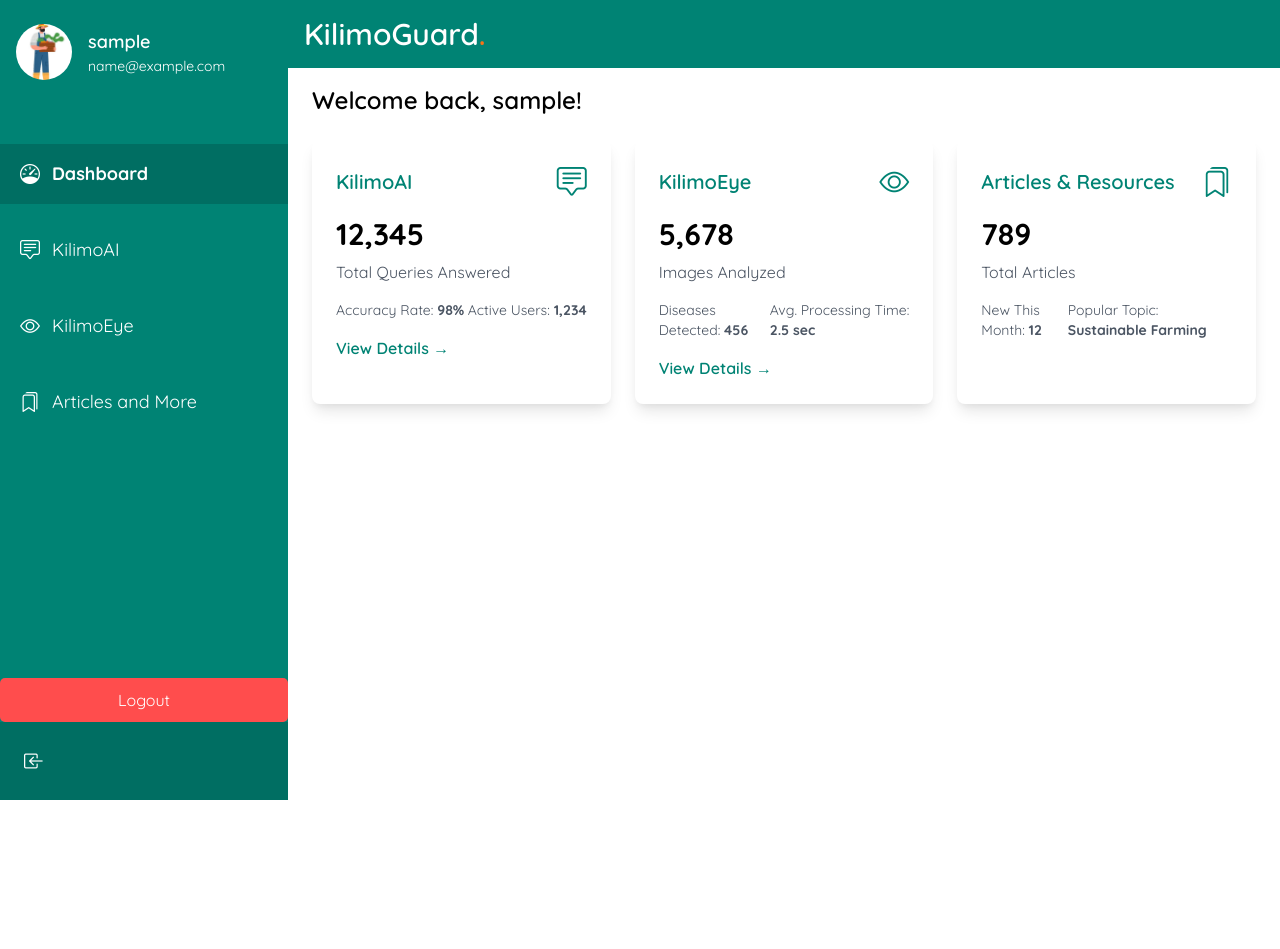
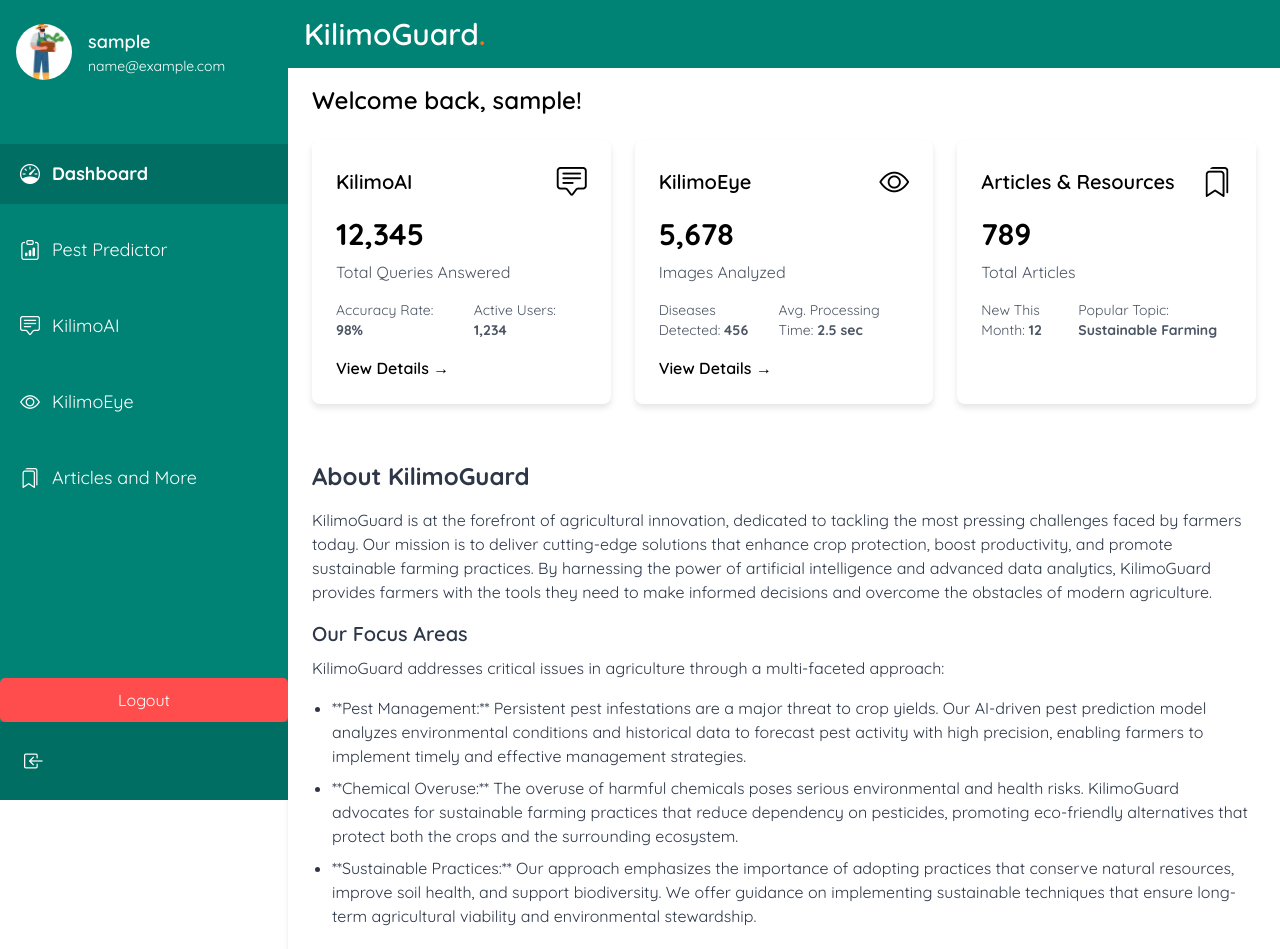
Before and after one commit to KilimoGuard/KilimoGuardFrontend, a Vue app: page /dashboard in a window 1280 px wide. Shown: the top 949 px of the page. Before the commit the page ends 800 px from the top, so only its background shows below. Built offline with nearby package versions, Linux system fonts and the light colour scheme; sample sign-in values are in the browser's storage.

Commit message:
added more details on Dashboard

```diff
--- a/src/components/SideNavbar.vue
+++ b/src/components/SideNavbar.vue
@@ -63,6 +63,7 @@ export default {
       profilePicture: profile, // Replace with actual path to profile picture
       navItems: [
         { route: '/dashboard', iconClass: 'bi bi-speedometer', text: 'Dashboard' },
+          { route: '/pest-predictor', iconClass: 'bi bi-clipboard-data', text: 'Pest Predictor' },
         { route: '/kilimoai', iconClass: 'bi bi-chat-square-text', text: 'KilimoAI' },
         { route: '/kilimoeye', iconClass: 'bi bi-eye', text: 'KilimoEye' },
         { route: '/articles-and-more', iconClass: 'bi bi-bookmarks', text: 'Articles and More' },
--- a/src/router/index.js
+++ b/src/router/index.js
@@ -7,6 +7,7 @@ import KilimoAI from '@/views/KilimoAI.vue';
 import FarmingPlanner from '@/views/FarmingPlanner.vue';
 import KilimoEye from '@/views/KilimoEye.vue';
 import ArticlesAndMore from "@/views/ArticlesAndMore.vue";
+import PestPredictor from "@/views/PestPredictor.vue";
 
 const routes = [
     {
@@ -49,6 +50,12 @@ const routes = [
         meta: {requiresAuth: true}, // Example of another route requiring authentication
     },
     {
+        path: '/pest-predictor',
+        name: 'PestPredictor',
+        component: PestPredictor,
+        meta: {requiresAuth: true}, // Example of another route requiring authentication
+    },
+    {
         path: '/articles-and-more',
         name: 'ArticlesAndMore',
         component: ArticlesAndMore,
--- a/src/views/Dashboard.vue
+++ b/src/views/Dashboard.vue
@@ -2,14 +2,15 @@
   <main-layout>
     <!-- Main Dashboard Content -->
     <div class="bg-custom-green text-white p-4">
-      <h1 class="text-3xl font-semibold text-white">KilimoGuard<span class="text-orange-500">.</span></h1>
+      <h1 class="text-3xl font-semibold">KilimoGuard<span class="text-orange-500">.</span></h1>
     </div>
 
     <div class="mt-4 pl-6">
       <p class="text-2xl font-semibold">Welcome back, {{ user?.username }}!</p>
     </div>
 
-    <div class="p-6 grid grid-cols-1 md:grid-cols-2 lg:grid-cols-3 gap-6">
+    <!-- Statistics Section -->
+    <div class="p-6 grid grid-cols-1 sm:grid-cols-2 lg:grid-cols-3 gap-6">
       <!-- KilimoAI Stat Card -->
       <div class="bg-white rounded-lg shadow-lg p-6 hover:shadow-xl transition-shadow duration-300">
         <div class="flex justify-between items-center mb-4">
@@ -18,9 +19,9 @@
         </div>
         <div class="text-3xl font-bold text-black mb-2">12,345</div>
         <p class="text-gray-600">Total Queries Answered</p>
-        <div class="mt-4 flex justify-between items-center text-sm text-gray-600">
+        <div class="mt-4 flex flex-col sm:flex-row justify-between items-center text-sm text-gray-600">
           <p>Accuracy Rate: <strong>98%</strong></p>
-          <p>Active Users: <strong>1,234</strong></p>
+          <p class="sm:ml-4">Active Users: <strong>1,234</strong></p>
         </div>
         <router-link to="/kilimoai" class="block mt-4 text-custom-green font-semibold hover:text-orange-500">
           View Details &rarr;
@@ -35,9 +36,9 @@
         </div>
         <div class="text-3xl font-bold text-black mb-2">5,678</div>
         <p class="text-gray-600">Images Analyzed</p>
-        <div class="mt-4 flex justify-between items-center text-sm text-gray-600">
+        <div class="mt-4 flex flex-col sm:flex-row justify-between items-center text-sm text-gray-600">
           <p>Diseases Detected: <strong>456</strong></p>
-          <p>Avg. Processing Time: <strong>2.5 sec</strong></p>
+          <p class="sm:ml-4">Avg. Processing Time: <strong>2.5 sec</strong></p>
         </div>
         <router-link to="/kilimoeye" class="block mt-4 text-custom-green font-semibold hover:text-orange-500">
           View Details &rarr;
@@ -52,14 +53,39 @@
         </div>
         <div class="text-3xl font-bold text-black mb-2">789</div>
         <p class="text-gray-600">Total Articles</p>
-        <div class="mt-4 flex justify-between items-center text-sm text-gray-600">
+        <div class="mt-4 flex flex-col sm:flex-row justify-between items-center text-sm text-gray-600">
           <p>New This Month: <strong>12</strong></p>
-          <p>Popular Topic: <strong>Sustainable Farming</strong></p>
+          <p class="sm:ml-4">Popular Topic: <strong>Sustainable Farming</strong></p>
         </div>
-<!--        <router-link to="/articles" class="block mt-4 text-custom-green font-semibold hover:text-orange-500">-->
-<!--          Explore Resources &rarr;-->
-<!--        </router-link>-->
+        <!-- <router-link to="/articles" class="block mt-4 text-custom-green font-semibold hover:text-orange-500">
+          Explore Resources &rarr;
+        </router-link> -->
       </div>
+    </div>
+
+    <!-- KilimoGuard Information Section -->
+    <div class="p-6 mt-2 bg-white text-gray-800 rounded-lg shadow-md">
+      <h2 class="text-2xl font-bold mb-4">About KilimoGuard</h2>
+      <p class="mb-4">KilimoGuard is at the forefront of agricultural innovation, dedicated to tackling the most pressing challenges faced by farmers today. Our mission is to deliver cutting-edge solutions that enhance crop protection, boost productivity, and promote sustainable farming practices. By harnessing the power of artificial intelligence and advanced data analytics, KilimoGuard provides farmers with the tools they need to make informed decisions and overcome the obstacles of modern agriculture.</p>
+
+      <h3 class="text-xl font-semibold mb-2">Our Focus Areas</h3>
+      <p class="mb-4">KilimoGuard addresses critical issues in agriculture through a multi-faceted approach:</p>
+      <ul class="list-disc pl-5 mb-4">
+        <li class="mb-2">**Pest Management:** Persistent pest infestations are a major threat to crop yields. Our AI-driven pest prediction model analyzes environmental conditions and historical data to forecast pest activity with high precision, enabling farmers to implement timely and effective management strategies.</li>
+        <li class="mb-2">**Chemical Overuse:** The overuse of harmful chemicals poses serious environmental and health risks. KilimoGuard advocates for sustainable farming practices that reduce dependency on pesticides, promoting eco-friendly alternatives that protect both the crops and the surrounding ecosystem.</li>
+        <li class="mb-2">**Sustainable Practices:** Our approach emphasizes the importance of adopting practices that conserve natural resources, improve soil health, and support biodiversity. We offer guidance on implementing sustainable techniques that ensure long-term agricultural viability and environmental stewardship.</li>
+      </ul>
+
+      <h3 class="text-xl font-semibold mb-2">Key Features</h3>
+      <p class="mb-4">KilimoGuard offers a suite of advanced features designed to revolutionize agricultural practices:</p>
+      <ul class="list-disc pl-5 mb-4">
+        <li class="mb-2">**AI-Driven Pest Predictions:** Our sophisticated AI algorithms analyze real-time weather data and historical pest trends to predict pest outbreaks with remarkable accuracy. This allows farmers to take proactive measures, minimizing crop damage and reducing the need for reactive treatments.</li>
+        <li class="mb-2">**Sustainable Farming Practices:** We provide actionable insights and recommendations for adopting sustainable farming methods. By focusing on reducing chemical inputs and enhancing soil health, our solutions help farmers achieve better yields while preserving the environment.</li>
+        <li class="mb-2">**Enhanced Crop Protection:** KilimoGuard's technology integrates with existing farm management systems to offer real-time alerts and guidance on pest threats. This comprehensive approach ensures that farmers can implement effective crop protection strategies and maximize productivity.</li>
+      </ul>
+
+      <h3 class="text-xl font-semibold mb-2">Our Vision</h3>
+      <p>KilimoGuard envisions a future where agriculture is not only more productive but also more sustainable. Our goal is to transform the agricultural landscape by integrating innovative technologies that address both current and future challenges. We aim to create a healthier environment and a more prosperous future for farmers, ensuring that agricultural practices contribute positively to the global food supply and ecosystem.</p>
     </div>
   </main-layout>
 </template>
@@ -90,39 +116,6 @@ export default {
   background-color: #008374;
 }
 
-.text-custom-green {
-  color: #008374;
-}
-
-.shadow-lg {
-  box-shadow: 0 10px 15px -3px rgba(0, 0, 0, 0.1), 0 4px 6px -2px rgba(0, 0, 0, 0.05);
-}
-
-.hover\:shadow-xl:hover {
-  box-shadow: 0 20px 25px -5px rgba(0, 0, 0, 0.1), 0 10px 10px -5px rgba(0, 0, 0, 0.04);
-}
-
-.grid-cols-1 {
-  display: grid;
-  grid-template-columns: repeat(1, minmax(0, 1fr));
-}
-
-.md\:grid-cols-2 {
-  grid-template-columns: repeat(2, minmax(0, 1fr));
-}
-
-.lg\:grid-cols-3 {
-  grid-template-columns: repeat(3, minmax(0, 1fr));
-}
-
-.gap-6 {
-  gap: 1.5rem;
-}
-
-.text-xl {
-  font-size: 1.25rem;
-}
-
 .font-semibold {
   font-weight: 600;
 }
@@ -131,7 +124,45 @@ export default {
   font-size: 1.875rem;
 }
 
-.font-bold {
-  font-weight: 700;
+.text-xl {
+  font-size: 1.25rem;
+}
+
+.bg-white {
+  background-color: #ffffff;
+}
+
+.text-gray-800 {
+  color: #2d3748;
+}
+
+.rounded-lg {
+  border-radius: 0.5rem;
+}
+
+.shadow-lg {
+  box-shadow: 0 4px 6px rgba(0, 0, 0, 0.1);
+}
+
+.transition-shadow {
+  transition: box-shadow 0.3s ease-in-out;
+}
+
+.list-disc {
+  list-style-type: disc;
+}
+
+.pl-5 {
+  padding-left: 1.25rem;
+}
+
+@media (max-width: 640px) {
+  .text-3xl {
+    font-size: 1.5rem;
+  }
+
+  .text-xl {
+    font-size: 1.125rem;
+  }
 }
 </style>
--- /dev/null
+++ b/src/views/PestPredictor.vue
@@ -0,0 +1,136 @@
+<template>
+  <main-layout>
+    <div class="flex flex-col h-full">
+      <!-- Header -->
+      <header class="bg-custom-green text-white p-4">
+        <h1 class="text-3xl font-bold">Pest Predictor</h1>
+      </header>
+
+      <!-- Form Section -->
+      <div class="bg-white p-6 rounded-lg shadow-lg mt-4">
+        <form @submit.prevent="handleSubmit">
+          <div class="mb-4">
+            <label for="cropType" class="block text-sm font-medium text-gray-700">Crop Type</label>
+            <select id="cropType" v-model="form.cropType" required
+                    class="mt-1 block w-full border-gray-300 rounded-md shadow-sm focus:border-custom-green focus:ring-custom-green focus:ring-opacity-50">
+              <option value="" disabled>Select a crop type</option>
+              <option value="maize">Maize</option>
+              <option value="potatoes">Potatoes</option>
+              <option value="tomatoes">Tomatoes</option>
+              <option value="beans">Beans</option>
+            </select>
+          </div>
+
+          <div class="mb-4">
+            <label for="date" class="block text-sm font-medium text-gray-700">Date</label>
+            <input type="date" id="date" v-model="form.date" required
+                   class="mt-1 block w-full border-gray-300 rounded-md shadow-sm focus:border-custom-green focus:ring-custom-green focus:ring-opacity-50"/>
+          </div>
+
+          <div class="mb-4">
+            <label for="location" class="block text-sm font-medium text-gray-700">Location</label>
+            <input type="text" id="location" v-model="form.location" required
+                   class="mt-1 block w-full border-gray-300 rounded-md shadow-sm focus:border-custom-green focus:ring-custom-green focus:ring-opacity-50"/>
+          </div>
+
+          <button type="submit" class="bg-custom-green text-white px-6 py-3 rounded-lg text-lg font-medium">Submit</button>
+        </form>
+      </div>
+
+      <!-- Prediction Result Section -->
+      <div v-if="prediction" class="mt-6 bg-white p-6 rounded-lg shadow-lg">
+        <h2 class="text-2xl font-bold mb-4 border-b-2 border-gray-200 pb-2">Prediction Results</h2>
+        <div class="space-y-4">
+          <div class="bg-gray-50 p-4 rounded-lg shadow-sm">
+            <h3 class="text-lg font-semibold text-gray-800">Pest Likelihood</h3>
+            <p class="text-xl font-bold text-custom-green">{{ prediction.pest_likelihood }}%</p>
+          </div>
+
+          <div class="bg-gray-50 p-4 rounded-lg shadow-sm">
+            <h3 class="text-lg font-semibold text-gray-800">Pest Infestation</h3>
+            <p class="text-md text-gray-700">{{ prediction.pest_infestation }}</p>
+          </div>
+
+          <div class="bg-gray-50 p-4 rounded-lg shadow-sm">
+            <h3 class="text-lg font-semibold text-gray-800">Pests</h3>
+            <p class="text-md text-gray-700">{{ prediction.pest_info.pests }}</p>
+          </div>
+
+          <div class="bg-gray-50 p-4 rounded-lg shadow-sm">
+            <h3 class="text-lg font-semibold text-gray-800">Mitigation</h3>
+            <ul class="list-disc list-inside space-y-2">
+              <li v-for="(value, key) in prediction.pest_info.mitigation" :key="key" class="text-md text-gray-700">
+                <strong>{{ key }}:</strong> {{ value }}
+              </li>
+            </ul>
+          </div>
+
+          <div class="bg-gray-50 p-4 rounded-lg shadow-sm">
+            <h3 class="text-lg font-semibold text-gray-800">Procedures</h3>
+            <ul class="list-disc list-inside space-y-2">
+              <li v-for="(value, key) in prediction.pest_info.Procedures" :key="key" class="text-md text-gray-700">
+                <strong>{{ key }}:</strong> {{ value }}
+              </li>
+            </ul>
+          </div>
+
+          <div class="bg-gray-50 p-4 rounded-lg shadow-sm">
+            <h3 class="text-lg font-semibold text-gray-800">Operations</h3>
+            <ul class="list-disc list-inside space-y-2">
+              <li v-for="(value, key) in prediction.pest_info.Operations" :key="key" class="text-md text-gray-700">
+                <strong>{{ key }}:</strong> {{ value }}
+              </li>
+            </ul>
+          </div>
+        </div>
+      </div>
+    </div>
+  </main-layout>
+</template>
+
+<script>
+import MainLayout from "@/layout/MainLayout.vue";
+import axios from 'axios';
+import { ref } from 'vue';
+
+export default {
+  name: 'PestPredictor',
+  components: { MainLayout },
+  setup() {
+    const form = ref({
+      cropType: '',
+      date: '',
+      location: ''
+    });
+    const prediction = ref(null);
+
+    const handleSubmit = async () => {
+      try {
+        const payload = {
+          crop_type: form.value.cropType,
+          date_iso: new Date(form.value.date).toISOString(),
+          location: form.value.location
+        };
+
+        const response = await axios.post('https://kilimoguard-backend-dev.onrender.com/api-v1/predict', payload);
+        prediction.value = response.data;
+      } catch (error) {
+        console.error('Error while fetching prediction:', error);
+        prediction.value = null;
+      }
+    };
+
+    return {
+      form,
+      prediction,
+      handleSubmit
+    };
+  }
+};
+</script>
+
+<style scoped>
+.bg-custom-green {
+  background-color: #008374;
+}
+</style>
```
Also changed, not shown: src/views/ArticlesAndMore.vue (+12 -0 lines), src/assets/img/faw.webp (added).
